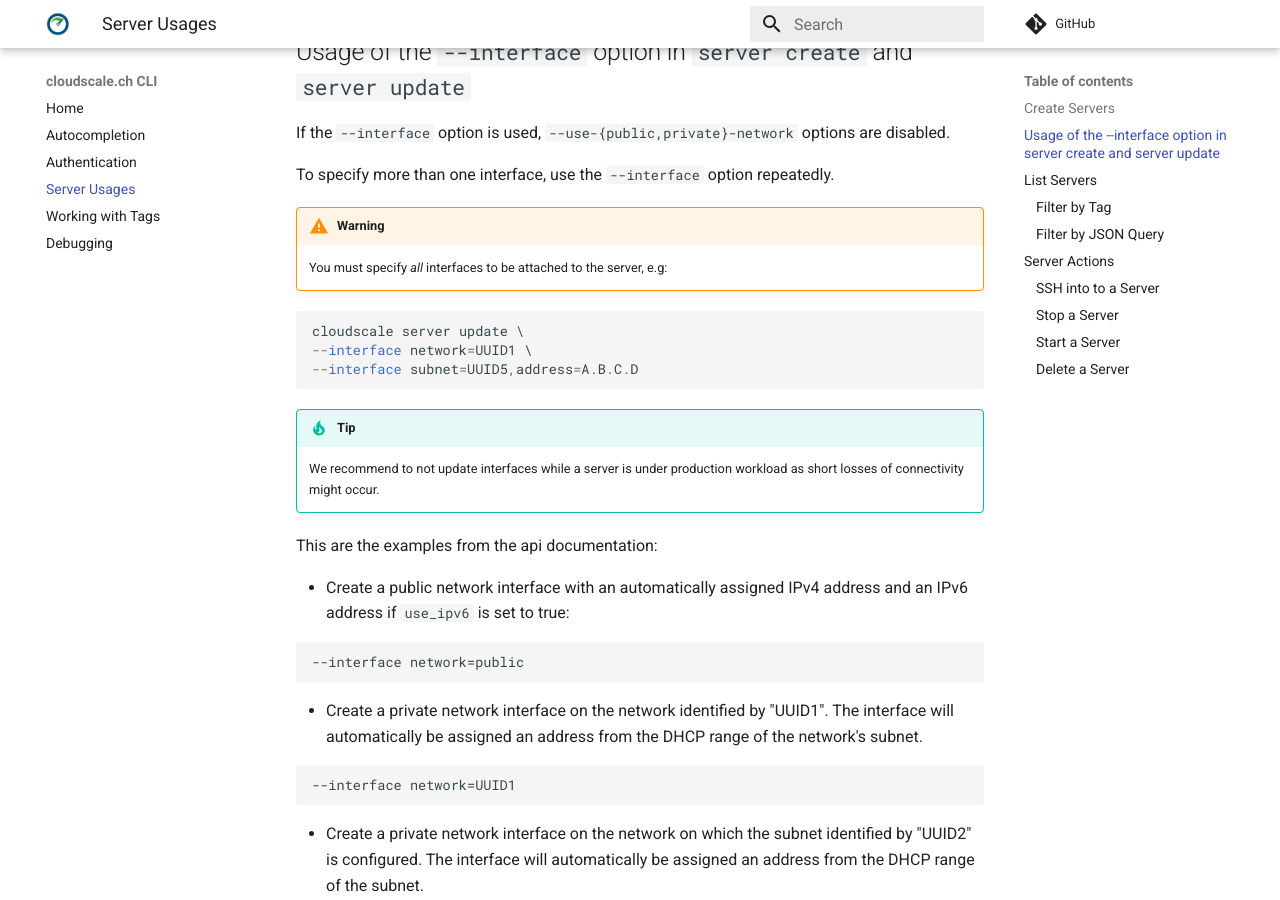
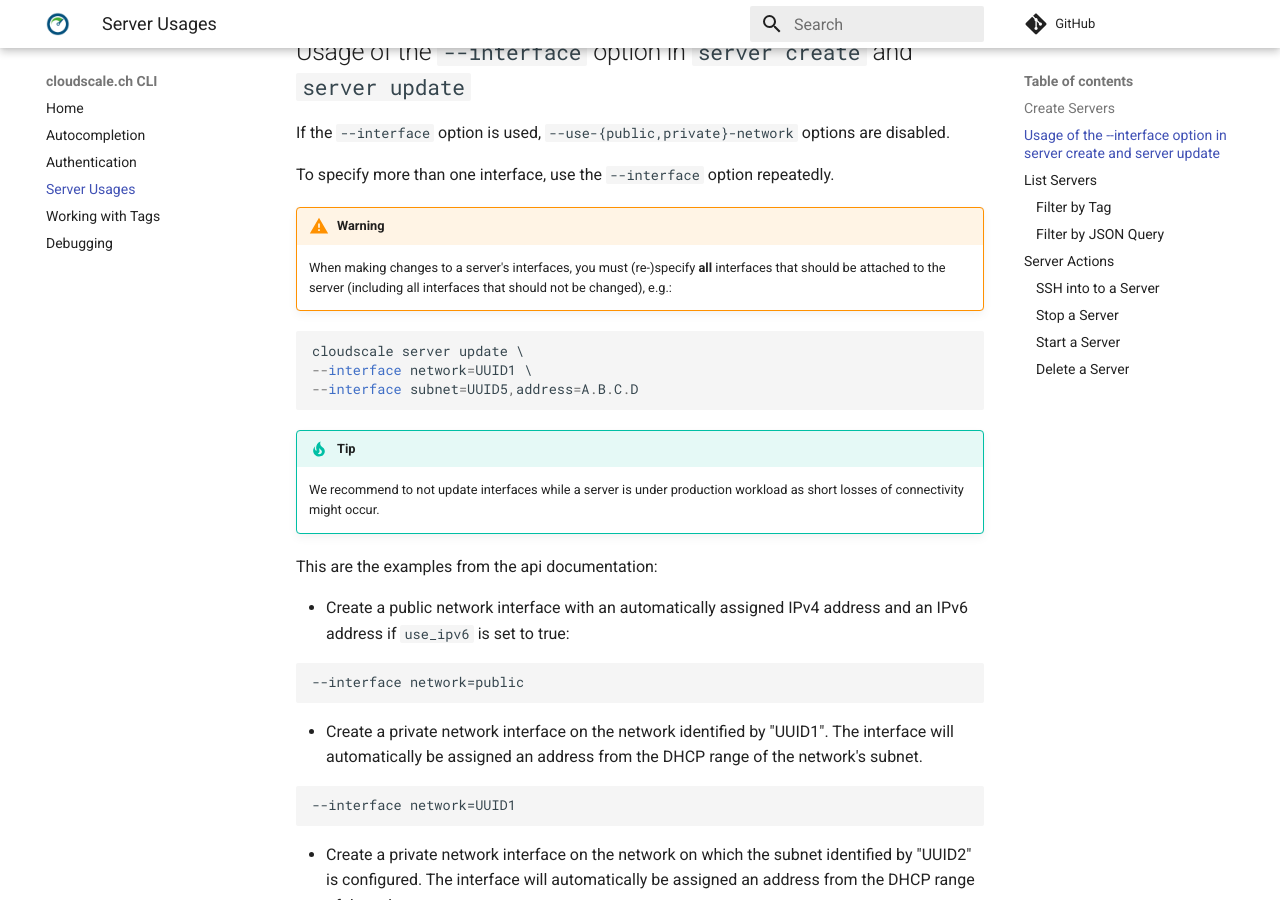
Before and after one commit to cloudscale-ch/cloudscale-cli, an MkDocs documentation site: the page built from docs/server.md, in a window 1280 px wide and 900 px high, scrolled down 1201 px. Built offline with MkDocs 1.6.1 and Material for MkDocs 9.7.7, drawn with Linux system fonts in a browser that asks for light colours; comment, search, counter and statistics services are not loaded.

Commit message:
Update wording in interface warning

```diff
--- a/docs/server.md
+++ b/docs/server.md
@@ -57,7 +57,8 @@ If the `--interface` option is used, `--use-{public,private}-network` options ar
 To specify more than one interface, use the `--interface` option repeatedly.
 
 !!! warning
-    You must specify *all* interfaces to be attached to the server, e.g:
+    When making changes to a server's interfaces, you must (re-)specify **all** interfaces that should be attached to
+    the server (including all interfaces that should not be changed), e.g.:
 ~~~
 cloudscale server update \
 --interface network=UUID1 \
@@ -65,8 +66,8 @@ cloudscale server update \
 ~~~
 
 !!! tip
-    We recommend to not update interfaces while a
-    server is under production workload as short losses of connectivity might occur.
+    We recommend to not update interfaces while a server is under production workload as short losses of connectivity
+    might occur.
 
 This are the examples from the api documentation:
 
```
